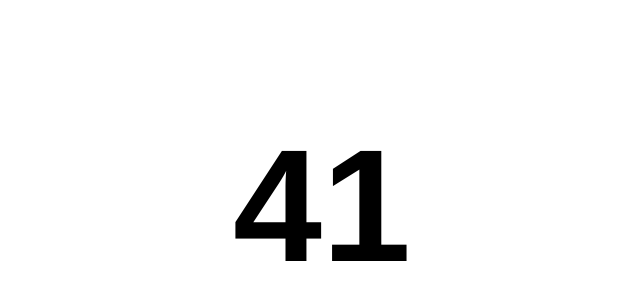
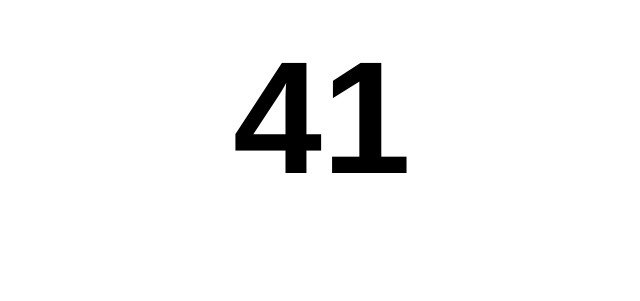
Before and after one commit to johnelliott/www-tdays, a plain HTML site: page index.html in a window 1280 px wide. Shown: the part 210-511 px from the top of the page, without its empty margins (318-958 px from the left). Drawn offline with Linux system fonts and the light colour scheme.

Commit message:
vertical center

```diff
--- a/index.html
+++ b/index.html
@@ -24,7 +24,11 @@
 
       main {
         display: inline-block;
-        margin-top: 25%;
+        position: relative;
+        top: 40%;
+        -ms-transform: translateY(-50%);
+        -webkit-transform: translateY(-50%);
+        transform: translateY(-50%);
         font-weight: bold;
         font-size: 120pt;
         font-family: "Helvetica Neue", Helvetica, Arial, sans-serif;
```
